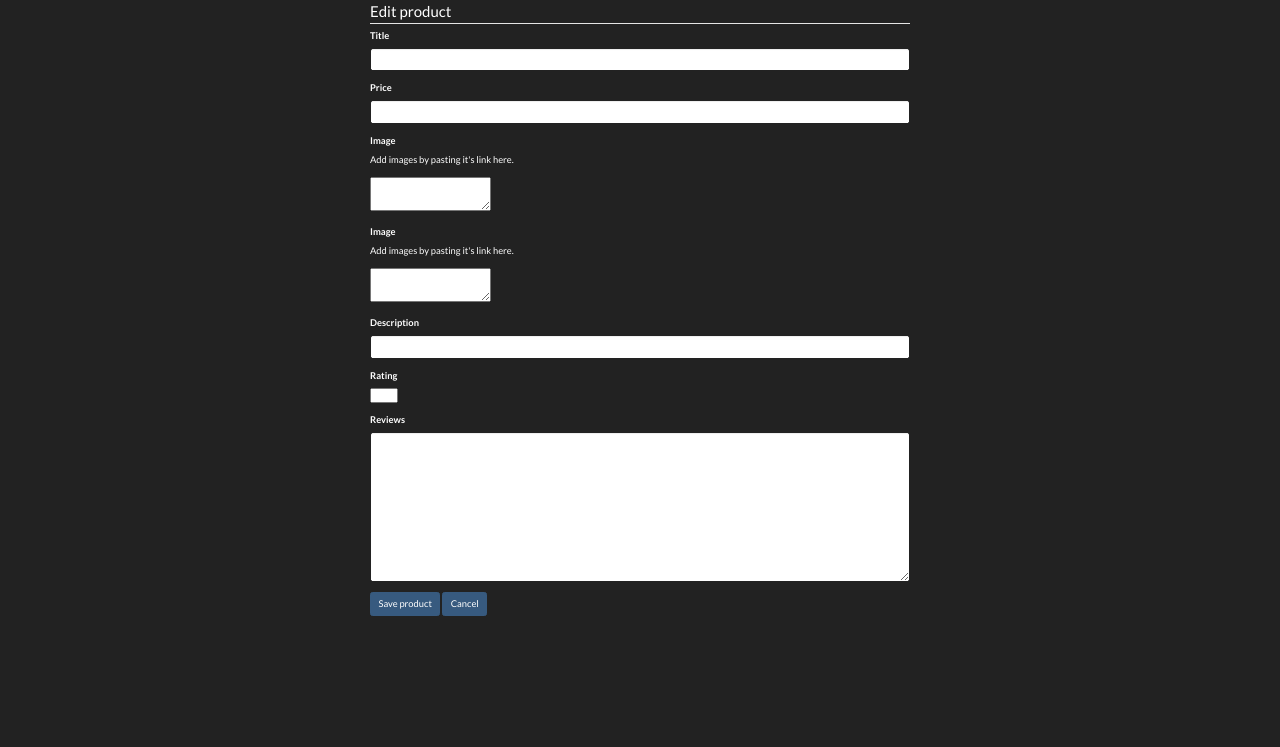
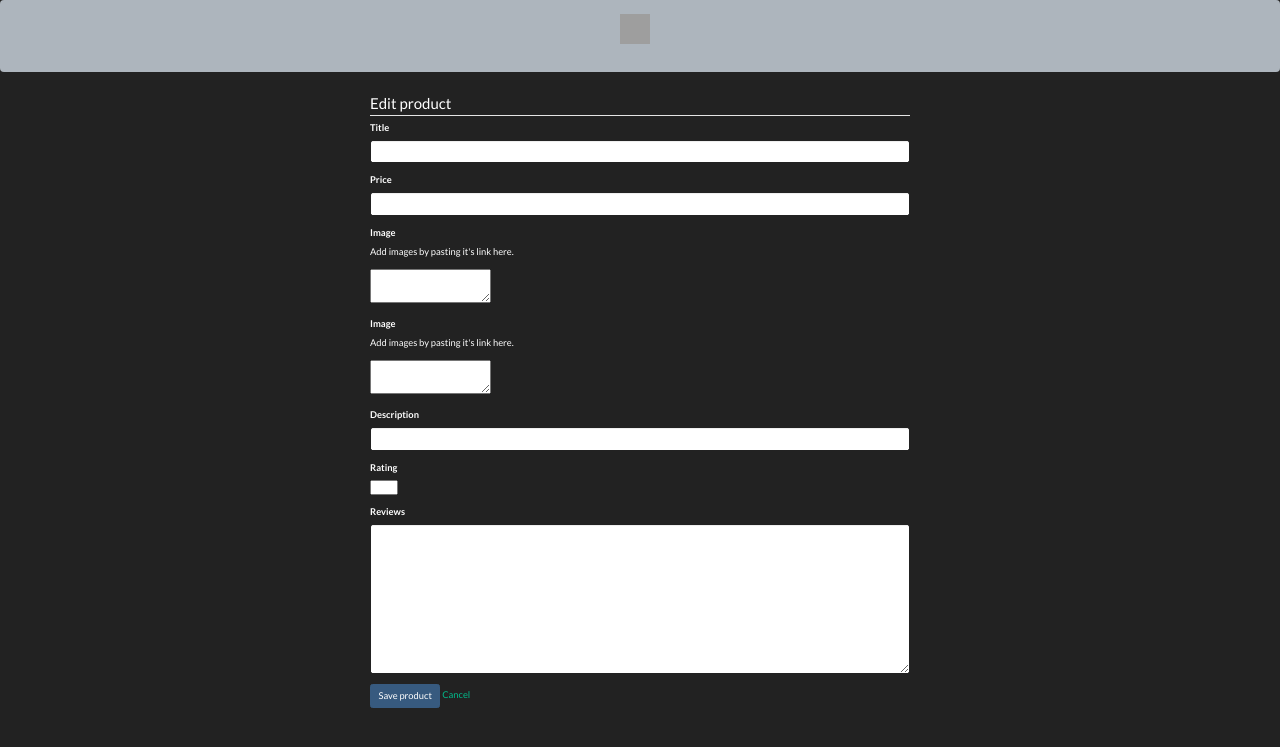
Before and after one commit to MaxIsWell42/Contractor, a Flask app: page /products/new in a window 1280 px wide. Shown: the top 747 px of the page. Run offline with Flask 2, Linux system fonts and the light colour scheme; some libraries are stand-ins or nearby versions; grey boxes are pictures that could not be loaded.

Commit message:
[fix] cancel buttons, submit, delete, and editing works for all four CRUD operations

```diff
--- a/app.py
+++ b/app.py
@@ -97,7 +97,7 @@ def comments_delete(comment_id):
 
 @app.route('/cart', methods=['GET'])
 def user_cart():
-    collection = products.find()
+    collection = cart.find()
     for product in collection:
         print(product)
     return render_template('cart.html', products=product.get('product'))
--- a/templates/base.html
+++ b/templates/base.html
@@ -1,7 +1,7 @@
 <!-- templates/base.html -->
-
 <!doctype html>
 <html>
+
 <head>
     <meta charset='utf-8'>
     <title>City Skates</title>
@@ -10,6 +10,12 @@
     <link rel='stylesheet' href='https://bootswatch.com/4/darkly/bootstrap.min.css'>
 </head>
 <body>
+    <nav class="navbar navbar-light bg-light">
+        <a class="navbar-brand" href="#">
+            <img src="/docs/4.0/assets/brand/bootstrap-solid.svg" width="30" height="30" class="d-inline-block align-top" alt="">
+        </a>
+    </nav>
+
   <div class='container'>
     {% block content %}
 <!-- Footer -->
--- a/templates/products_new.html
+++ b/templates/products_new.html
@@ -9,7 +9,7 @@
             <!-- BUTTON -->
             <div class='form-group'>
                 <button class='btn btn-primary' type='submit'>Save product</button>
-                <button class='btn btn-primary' type='cancel'>Cancel</a></button>
+                <a href="/">Cancel</a>
             </div>
         </form>
     </div>
```
Also changed, not shown: templates/products_edit.html (+5 -4 lines).
